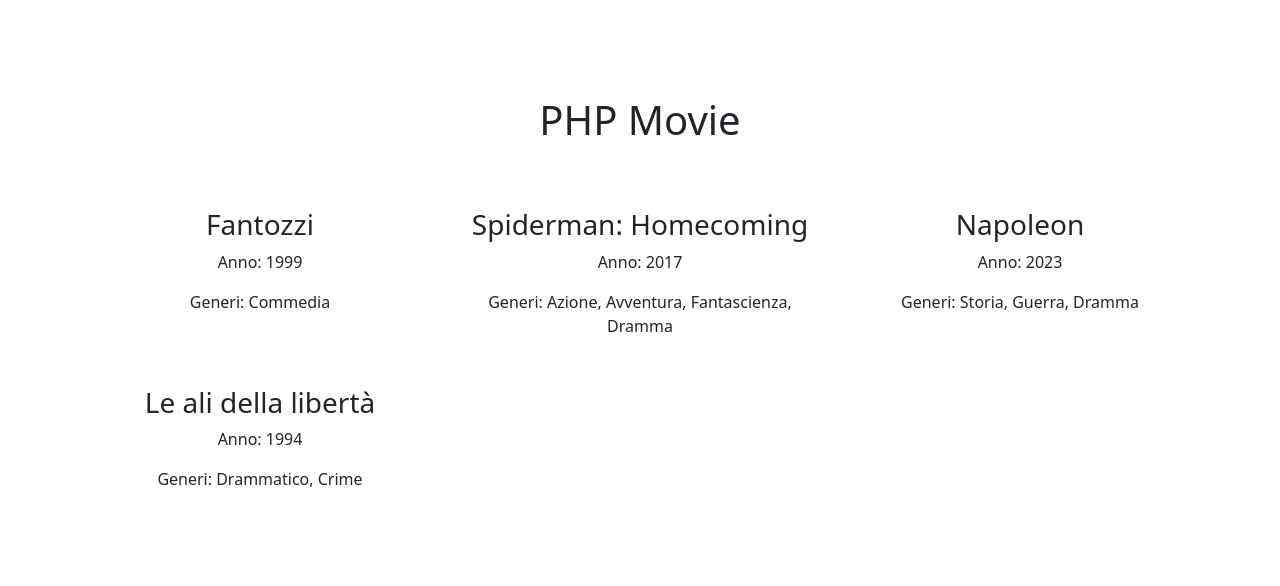
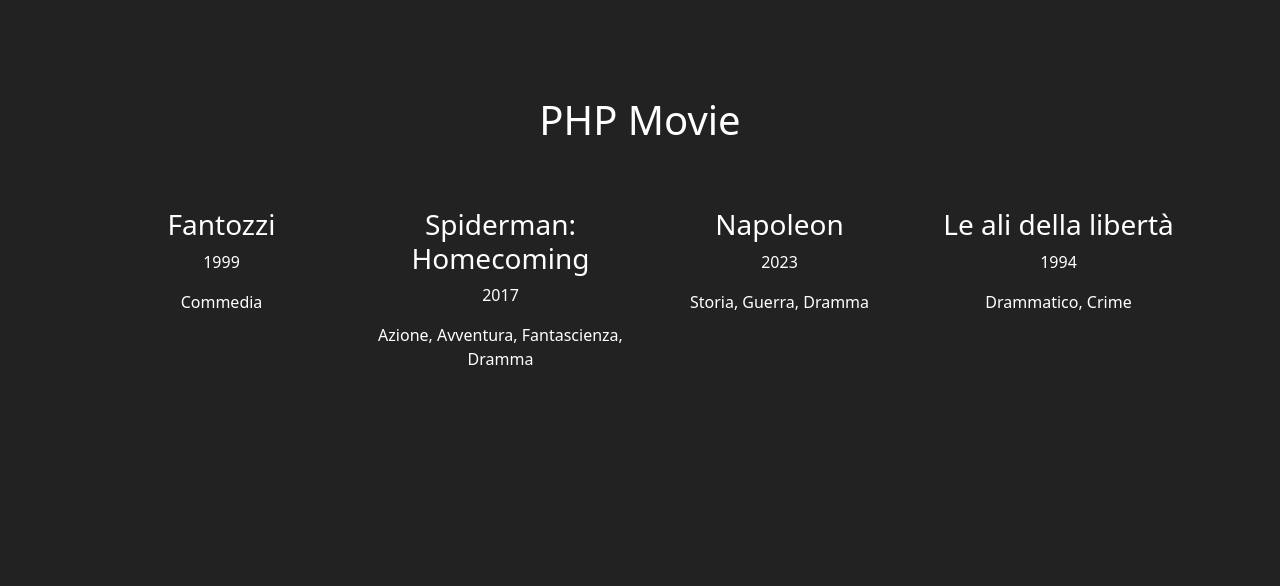
Before and after one commit to RiccardoImperato/php-oop-1, a PHP site: page / in a window 1280 px wide. Shown: the top 586 px of the page. Run offline with PHP 8.4, Linux system fonts and the light colour scheme.

Commit message:
fix: funzione per generi e stile base

```diff
--- /dev/null
+++ b/css/style.css
@@ -0,0 +1,8 @@
+/* Common */
+
+body {
+    color: #fff;
+    background-color: #222;
+}
+
+/*/ Common */
--- a/index.php
+++ b/index.php
@@ -12,12 +12,13 @@ require_once __DIR__ . '/models/db.php';
     <title>PHP Movie</title>
     <!-- Bootstrap -->
     <link href="https://cdn.jsdelivr.net/npm/bootstrap@5.3.2/dist/css/bootstrap.min.css" rel="stylesheet" integrity="sha384-T3c6CoIi6uLrA9TneNEoa7RxnatzjcDSCmG1MXxSR1GAsXEV/Dwwykc2MPK8M2HN" crossorigin="anonymous">
+    <link rel="stylesheet" href="./css/style.css">
 </head>
 
 <body>
     <div class="container py-5 text-center">
         <h1 class="my-5">PHP Movie</h1>
-        <ul class="row row-cols-3 list-unstyled">
+        <ul class="row list-unstyled m-0">
             <li class="col py-3 text-center">
                 <h3>
                     <?php
@@ -26,12 +27,12 @@ require_once __DIR__ . '/models/db.php';
                 </h3>
                 <p>
                     <?php
-                    echo "Anno:" . " " . $movie_1->getYear();
+                    echo $movie_1->getYear();
                     ?>
                 </p>
                 <p>
                     <?php
-                    echo "Generi:" . " " . implode(", ", $movie_1->getGenres());
+                    echo $movie_1->getGenres();
                     ?>
                 </p>
             </li>
@@ -43,12 +44,12 @@ require_once __DIR__ . '/models/db.php';
                 </h3>
                 <p>
                     <?php
-                    echo "Anno:" . " " . $movie_2->getYear();
+                    echo $movie_2->getYear();
                     ?>
                 </p>
                 <p>
                     <?php
-                    echo "Generi:" . " " . implode(", ", $movie_2->getGenres());
+                    echo $movie_2->getGenres();
                     ?>
                 </p>
             </li>
@@ -60,12 +61,12 @@ require_once __DIR__ . '/models/db.php';
                 </h3>
                 <p>
                     <?php
-                    echo "Anno:" . " " . $movie_3->getYear();
+                    echo $movie_3->getYear();
                     ?>
                 </p>
                 <p>
                     <?php
-                    echo "Generi:" . " " . implode(", ", $movie_3->getGenres());
+                    echo $movie_3->getGenres();
                     ?>
                 </p>
             </li>
@@ -77,12 +78,12 @@ require_once __DIR__ . '/models/db.php';
                 </h3>
                 <p>
                     <?php
-                    echo "Anno:" . " " . $movie_4->getYear();
+                    echo $movie_4->getYear();
                     ?>
                 </p>
                 <p>
                     <?php
-                    echo "Generi:" . " " . implode(", ", $movie_4->getGenres());
+                    echo $movie_4->getGenres();
                     ?>
                 </p>
             </li>
--- a/models/Movie.php
+++ b/models/Movie.php
@@ -15,11 +15,11 @@ class Movie
      * @param  array $genres
      * @return void
      */
-    function __construct($title, $year, $genres)
+    function __construct($_title, $_year, $_genres)
     {
-        $this->title = $title;
-        $this->genres = $genres;
-        $this->year = $year;
+        $this->title = $_title;
+        $this->genres = $_genres;
+        $this->year = $_year;
     }
 
     /**
@@ -49,6 +49,6 @@ class Movie
      */
     public function getGenres()
     {
-        return $this->genres;
+        return implode(", ", $this->genres);
     }
 }
```
